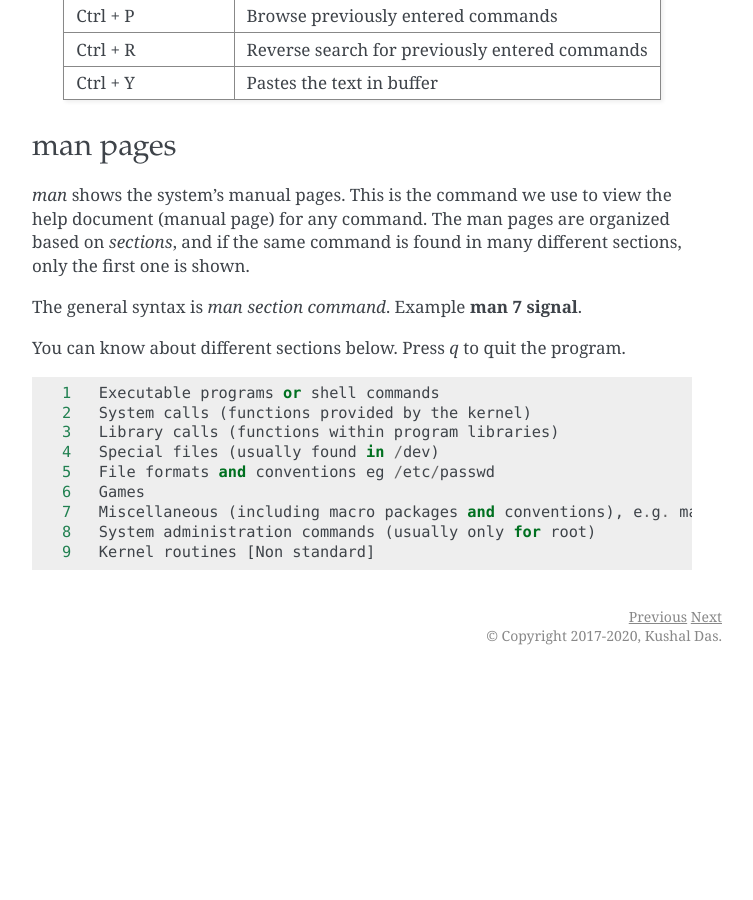
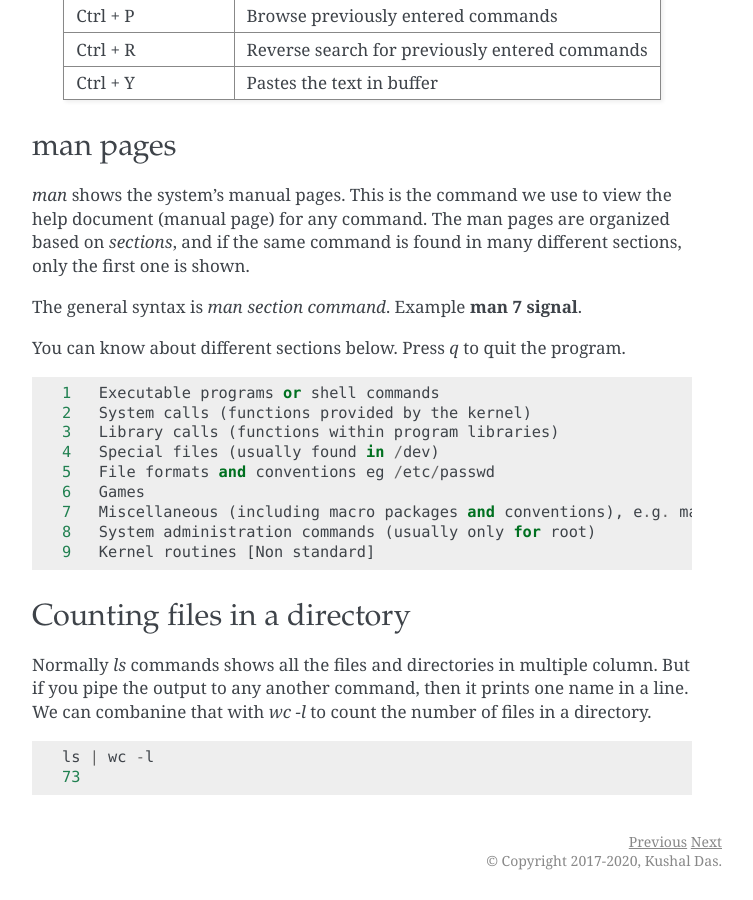
Before and after one commit to kushaldas/lym, a Sphinx documentation site: the page built from docs/startingcommands.rst, in a window 1280 px wide and 900 px high, scrolled down 8198 px. Shown: the whole window, without its empty margins (388-1141 px from the left). Built offline with Sphinx 7.4.7, drawn with Linux system fonts in a browser that asks for light colours; a script that is not in the unit is left out; before the commit the page ends 8873 px from its top, so only the background shows below that; some of the changed text lies outside the part shown.

Commit message:
Adds counting files example

```diff
--- a/docs/startingcommands.rst
+++ b/docs/startingcommands.rst
@@ -438,3 +438,16 @@ You can know about different sections below. Press *q* to quit the program.
        7   Miscellaneous (including macro packages and conventions), e.g. man(7), groff(7)
        8   System administration commands (usually only for root)
        9   Kernel routines [Non standard]
+
+Counting files in a directory
+------------------------------
+
+Normally `ls` commands shows all the files and directories in multiple column.
+But if you pipe the output to any another command, then it prints one name in a
+line. We can combanine that with `wc -l` to count the number of files in a
+directory.
+
+::
+
+        ls | wc -l
+        73
```
